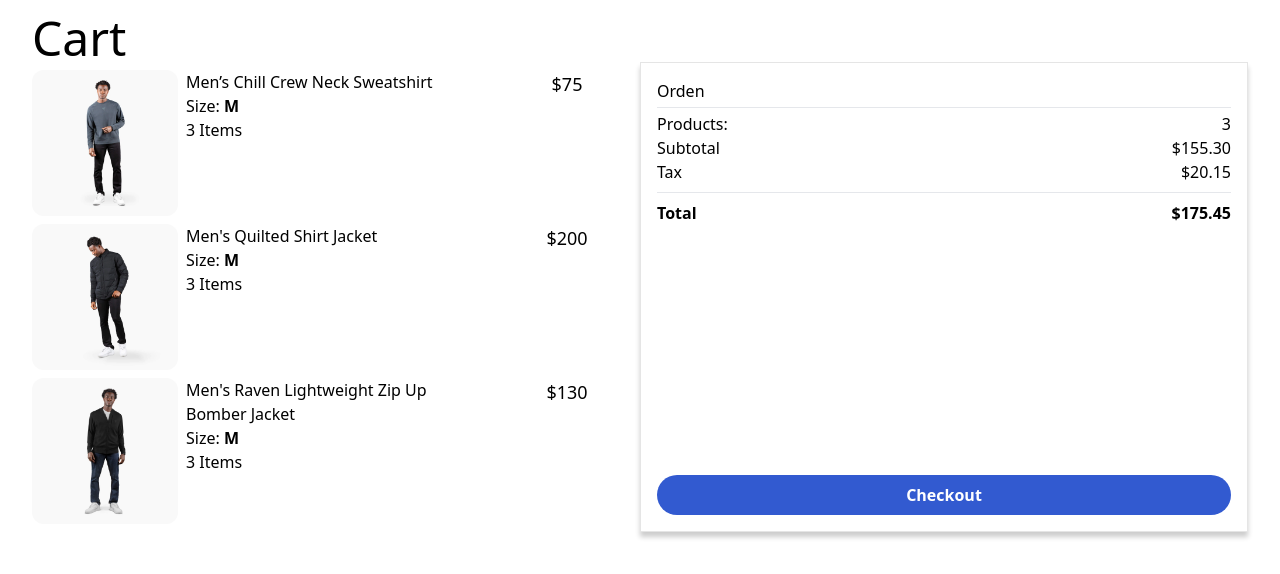
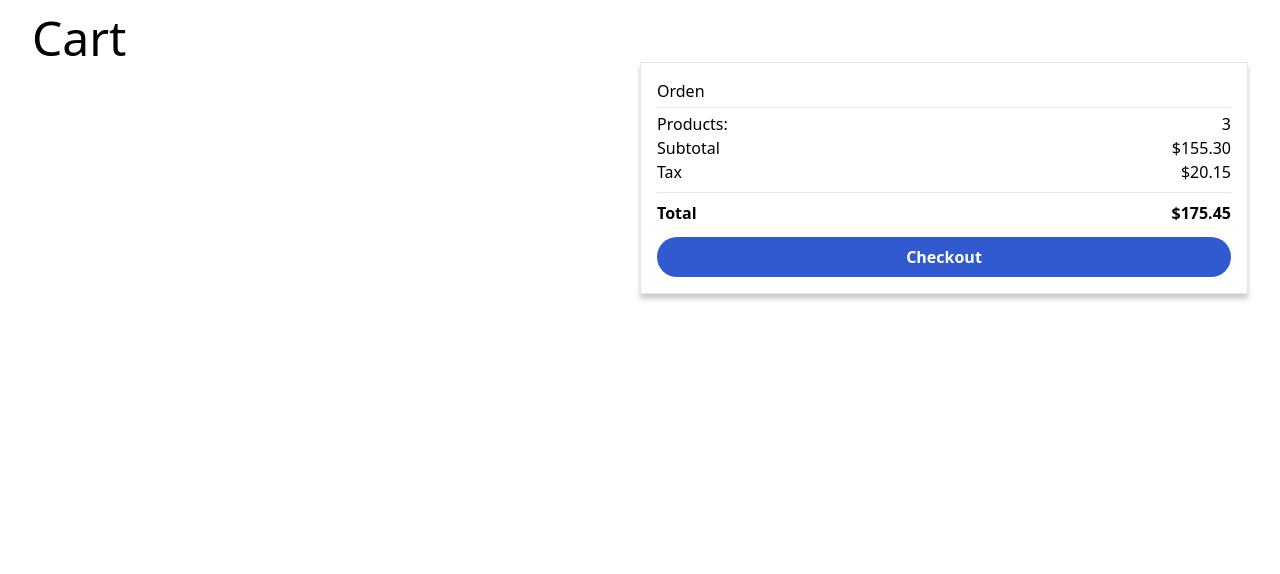
Before and after one commit to Mldamico/volks-shop-next, a Next.js app: page /cart in a window 1280 px wide. Shown: the part 876-1450 px from the top of the page. After the commit the page ends 1250 px from the top, so only its background shows below. Built offline with nearby package versions, Linux system fonts and the light colour scheme.

Commit message:
Show products in cart

```diff
--- a/components/cart/CartList.tsx
+++ b/components/cart/CartList.tsx
@@ -1,24 +1,20 @@
 import Image from "next/image";
 import Link from "next/link";
-import { FC } from "react";
+import { FC, useContext } from "react";
 import { BsTypeH3 } from "react-icons/bs";
 import { initialData } from "../../database/products";
 import { ItemCounter } from "../ui";
-
-const productsInCart = [
-  initialData.products[0],
-  initialData.products[1],
-  initialData.products[2],
-];
+import { CartContext } from "../../context/cart/CartContext";
 
 interface Props {
   editable?: boolean;
 }
 
 export const CartList: FC<Props> = ({ editable = false }) => {
+  const { cart } = useContext(CartContext);
   return (
     <>
-      {productsInCart.map((product) => (
+      {cart.map((product) => (
         <div key={product.slug} className="grid grid-cols-4 gap-2 my-2">
           <div>
             <Link href={`/slug`}>
@@ -28,7 +24,7 @@ export const CartList: FC<Props> = ({ editable = false }) => {
                   height={200}
                   width={200}
                   alt={product.slug}
-                  src={`/products/${product.images[0]}`}
+                  src={`/products/${product.image}`}
                 />
               </div>
             </Link>
@@ -38,7 +34,18 @@ export const CartList: FC<Props> = ({ editable = false }) => {
             <h3>
               Size: <span className="font-bold">M</span>
             </h3>
-            {editable ? <ItemCounter /> : <h4>3 Items</h4>}
+            {editable ? (
+              <ItemCounter
+                currentValue={product.quantity}
+                maxValue={10}
+                updatedQuantity={() => {}}
+              />
+            ) : (
+              <h4>
+                {product.quantity}
+                {product.quantity > 1 ? " products" : " product"}
+              </h4>
+            )}
           </div>
           <div className="flex flex-col items-center">
             <h3 className="text-lg">${product.price}</h3>
```
